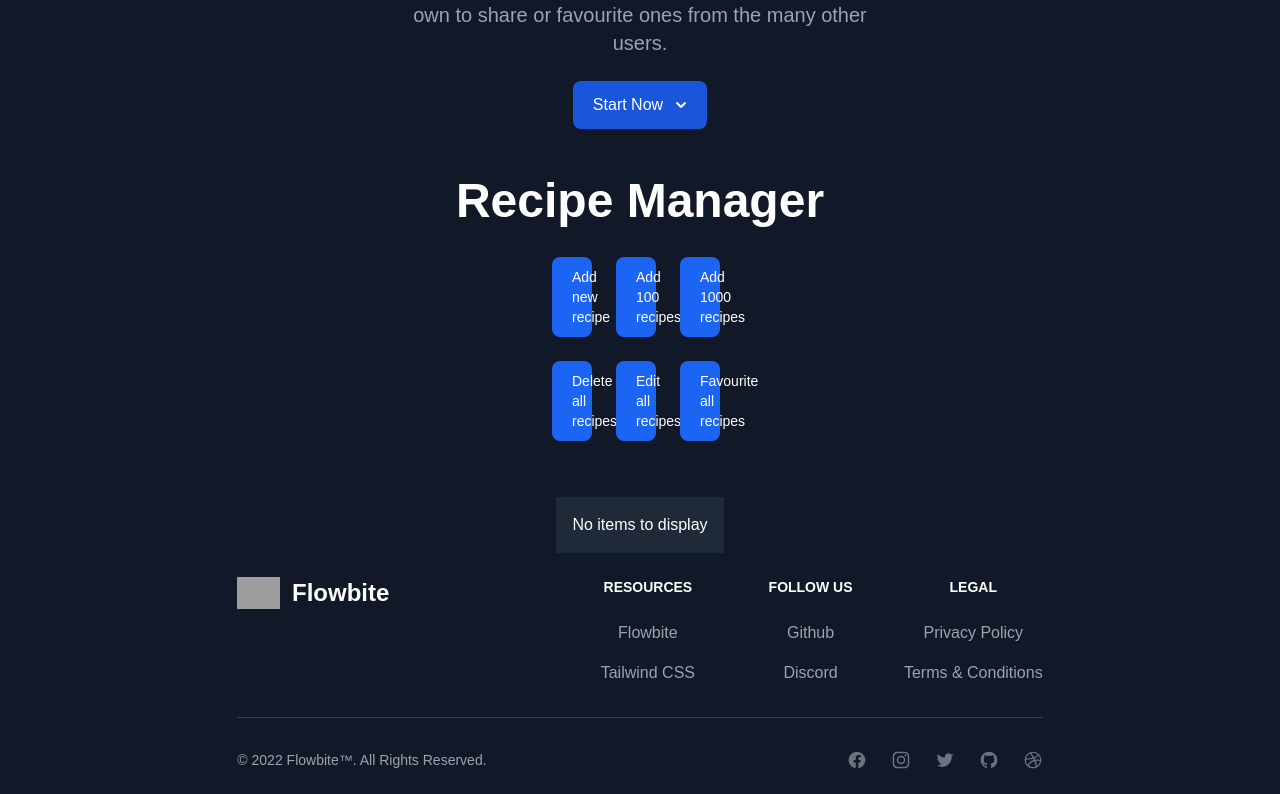
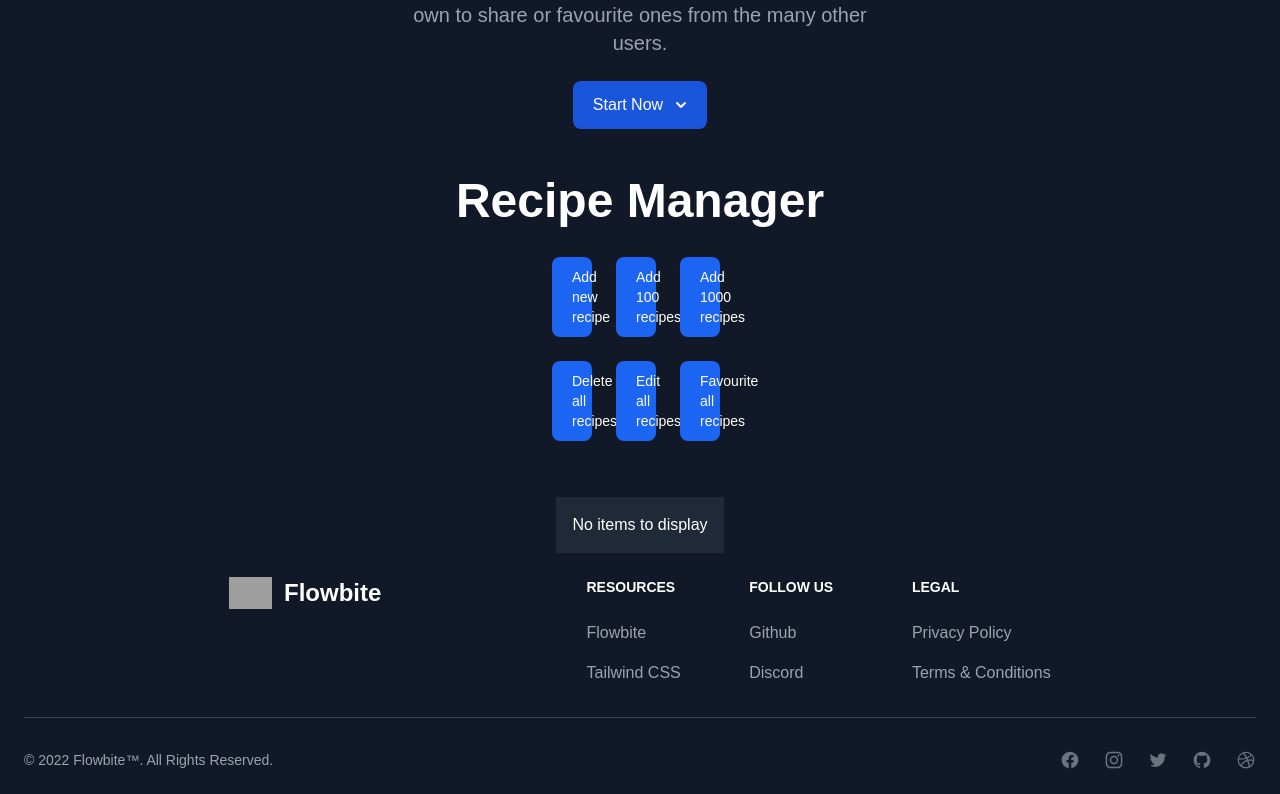
Before and after one commit to aldojack/Honours-Project, a React (Vite) app in the folder react/: page / in a window 1280 px wide. Shown: the part 311-1105 px from the top of the page. Built offline with nearby package versions, Linux system fonts and the light colour scheme; grey boxes are pictures that could not be loaded; the HTML template or start-up script is replaced by a standard one.

Commit message:
Minor footer style fix

```diff
--- a/react/src/components/Footer.jsx
+++ b/react/src/components/Footer.jsx
@@ -4,7 +4,7 @@ export default function Footer() {
   return (
 
 <footer className="p-4 bg-white sm:p-6 dark:bg-gray-900">
-  <div className="md:flex md:justify-between">
+  <div className="md:flex md:justify-between w-2/3 mx-auto">
     <div className="mb-6 md:mb-0">
       <a href="https://flowbite.com/" className="flex items-center">
         <img
--- a/react/src/pages/Favourites.jsx
+++ b/react/src/pages/Favourites.jsx
@@ -16,9 +16,9 @@ export default function Favourites({data, setData}) {
             <h1 className="text-5xl font-extrabold dark:text-white">Favourite Recipes</h1>
             <ItemsContainer data={data} setData={setData} favourites={favourites}/>
           </main>
-          <Footer/>
         </div>
       </div>
+      <Footer/>
     </>
   )
 }
--- a/react/src/pages/Home.jsx
+++ b/react/src/pages/Home.jsx
@@ -23,9 +23,9 @@ export default function Home({dataFunctions, data, setData}) {
               </div>
               <ItemsContainer data={data} setData={setData} updateHandler={dataFunctions.updateOne}/>
             </main>
-            <Footer/>
           </div>
         </div>
+      <Footer/>
     </>
   )
 }
```
